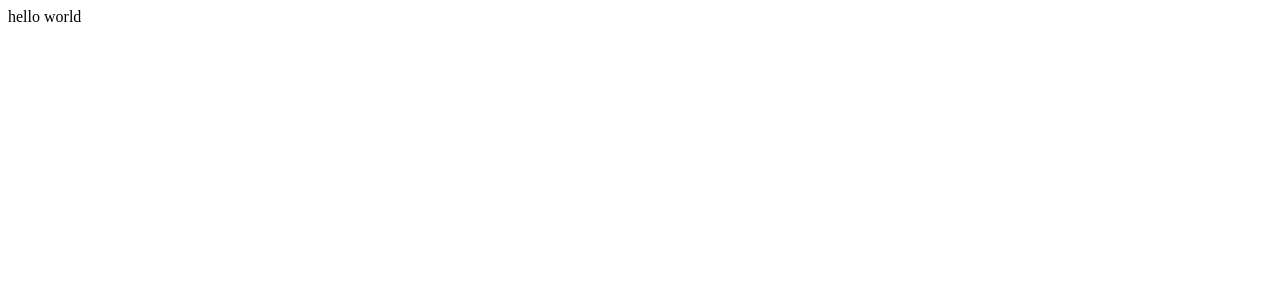
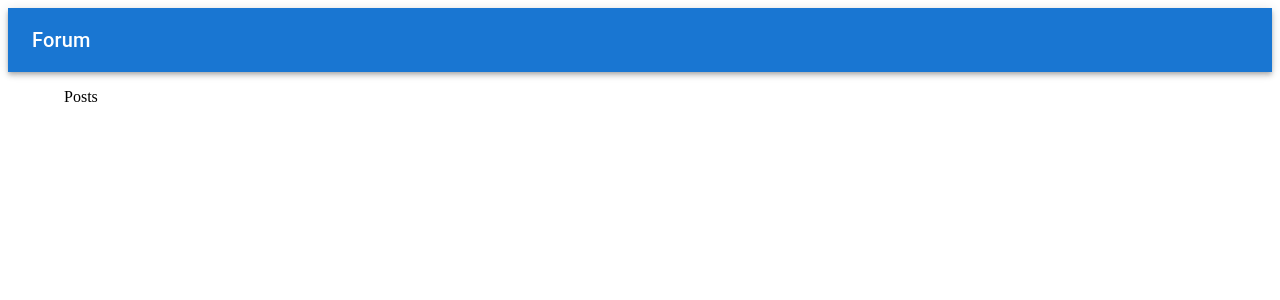
Before and after one commit to omurbekov-azamat/homewrok88Laba, a React (Create React App) app in the folder frontend/: page / in a window 1280 px wide. Shown: the top 300 px of the page. Built offline with nearby package versions, Linux system fonts and the light colour scheme.

Commit message:
created component toolbar; created container home and posts; using routes for checking containers;

```diff
--- a/frontend/src/App.tsx
+++ b/frontend/src/App.tsx
@@ -1,11 +1,17 @@
 import React from 'react';
+import {Routes, Route} from "react-router-dom";
+import Home from "./containers/Home";
+import Posts from "./containers/Posts";
 
 function App() {
-  return (
-    <div>
-      hello world
-    </div>
-  );
+    return (
+        <Routes>
+            <Route path='/' element={<Home/>}>
+                <Route path='/' element={<Posts/>}/>
+                <Route path='/Posts' element={<Posts/>}/>
+            </Route>
+        </Routes>
+    );
 }
 
 export default App;
--- /dev/null
+++ b/frontend/src/components/UI/AppToolbar/AppToolbar.tsx
@@ -0,0 +1,27 @@
+import React from 'react';
+import {styled, AppBar, Toolbar, Grid, Typography} from "@mui/material";
+import {NavLink} from "react-router-dom";
+
+const Link = styled(NavLink)({
+    color: 'inherit',
+    textDecoration: 'none',
+    '&:hover': {
+        color: 'inherit'
+    },
+});
+
+const AppToolbar = () => {
+    return (
+        <AppBar position="sticky" sx={{mb: 2}}>
+            <Toolbar>
+                <Grid container justifyContent="space-between" alignItems="center">
+                    <Typography variant="h6" component="div">
+                        <Link to="/posts">Forum</Link>
+                    </Typography>
+                </Grid>
+            </Toolbar>
+        </AppBar>
+    );
+};
+
+export default AppToolbar;
--- /dev/null
+++ b/frontend/src/containers/Home.tsx
@@ -0,0 +1,17 @@
+import React from 'react';
+import {Outlet} from "react-router-dom";
+import {Container} from "@mui/material";
+import AppToolbar from "../components/UI/AppToolbar/AppToolbar";
+
+const Home = () => {
+    return (
+        <>
+            <AppToolbar/>
+            <Container maxWidth='lg'>
+                <Outlet/>
+            </Container>
+        </>
+    );
+};
+
+export default Home;
--- /dev/null
+++ b/frontend/src/containers/Posts.tsx
@@ -0,0 +1,11 @@
+import React from 'react';
+
+const Posts = () => {
+    return (
+        <div>
+            Posts
+        </div>
+    );
+};
+
+export default Posts;
--- a/frontend/src/index.tsx
+++ b/frontend/src/index.tsx
@@ -1,10 +1,13 @@
 import React from 'react';
 import ReactDOM from 'react-dom/client';
+import {BrowserRouter} from "react-router-dom";
 import App from './App';
 
 const root = ReactDOM.createRoot(
-  document.getElementById('root') as HTMLElement
+    document.getElementById('root') as HTMLElement
 );
 root.render(
-    <App />
+    <BrowserRouter>
+        <App/>
+    </BrowserRouter>
 );
```
